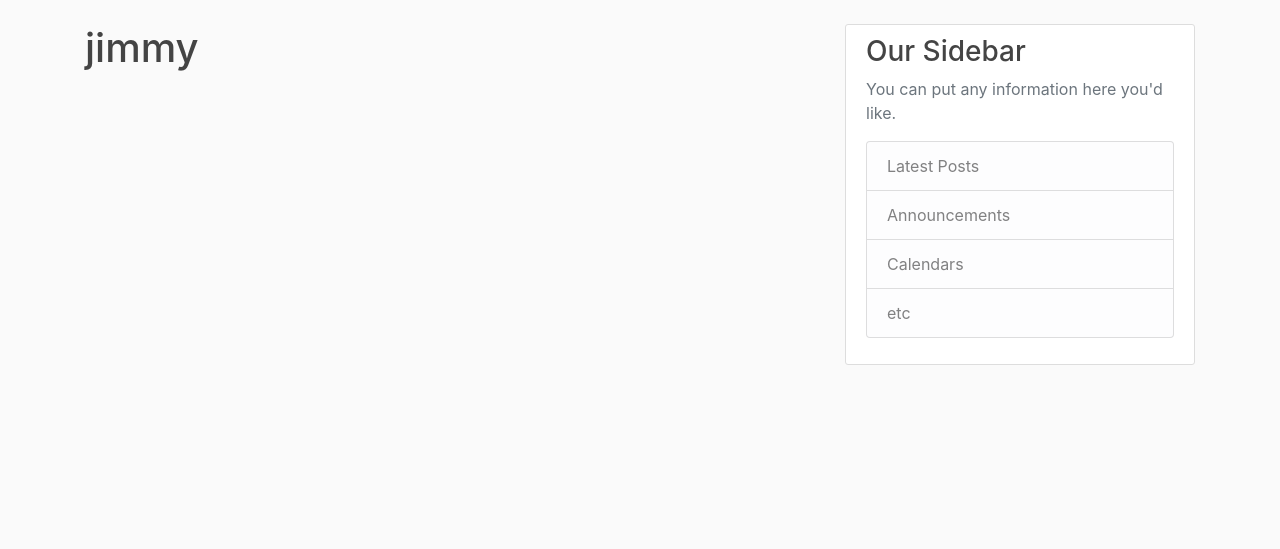
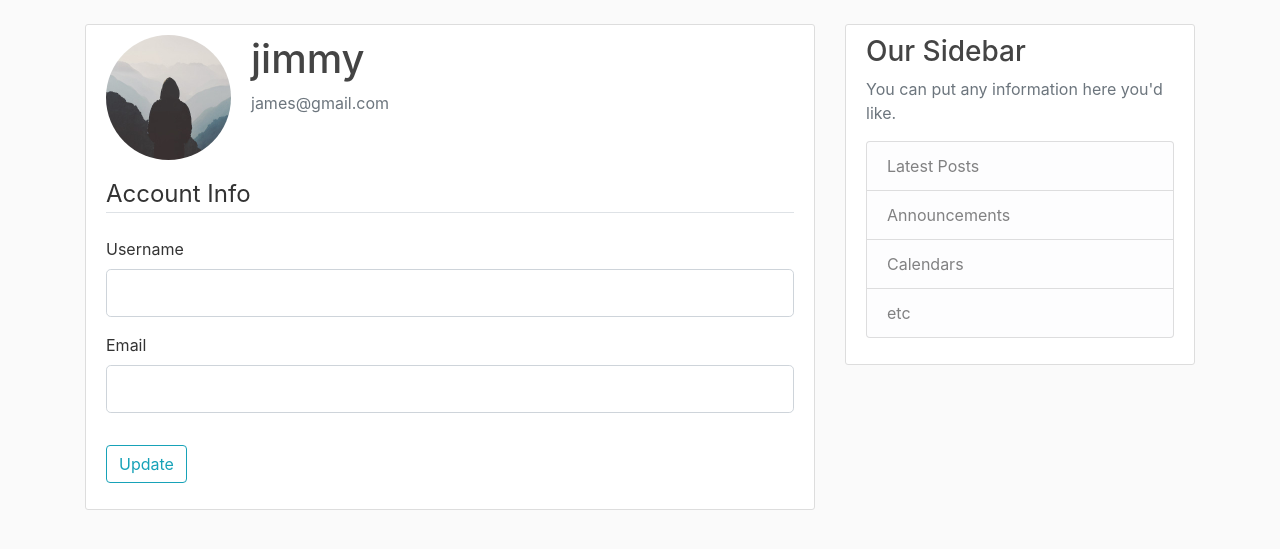
Before and after one commit to jimmy-oss/one-minute-pitch, a Flask app: page /account in a window 1280 px wide. Shown: the part 56-605 px from the top of the page. Run offline with Flask 2, Linux system fonts and the light colour scheme; a user stored in the database is signed in; some libraries are stand-ins or nearby versions.

Commit message:
updating user profile pics

```diff
--- a/app/forms.py
+++ b/app/forms.py
@@ -1,4 +1,5 @@
 from flask_wtf import FlaskForm
+from flask_login import current_user
 from wtforms import StringField, PasswordField, SubmitField, BooleanField
 from wtforms.validators import DataRequired, Length, Email, EqualTo,ValidationError
 from app.models import User
@@ -14,11 +15,13 @@ class RegistrationForm(FlaskForm):
                                      validators=[DataRequired(), EqualTo('password')])
     submit = SubmitField('Sign Up')
     def validate_username(self,username):
+         if username.data !=  current_user.username:
            user = User.query.filter_by(username=username.data).first()
            if user:
                raise ValueError('That Username is Taken. Please choose a different one ')
 
     def validate_email(self,email):
+        if email.data !=  current_user.email:
            user = User.query.filter_by(email=email.data).first()
            if user:
                raise ValueError('That Email is Taken. Please choose a different one ')
@@ -31,3 +34,19 @@ class LoginForm(FlaskForm):
     password = PasswordField('Password', validators=[DataRequired()])
     remember = BooleanField('Remember Me')
     submit = SubmitField('Login')
+
+class UpdateAccountForm(FlaskForm):
+    username = StringField('Username',
+                           validators=[DataRequired(), Length(min=2, max=20)])
+    email = StringField('Email',
+                        validators=[DataRequired(), Email()])
+    submit = SubmitField('Update')
+    def validate_username(self,username):
+           user = User.query.filter_by(username=username.data).first()
+           if user:
+               raise ValueError('That Username is Taken. Please choose a different one ')
+
+    def validate_email(self,email):
+           user = User.query.filter_by(email=email.data).first()
+           if user:
+               raise ValueError('That Email is Taken. Please choose a different one ')
--- a/app/routes.py
+++ b/app/routes.py
@@ -1,6 +1,7 @@
+from email.mime import image
 from flask import render_template, url_for, flash, redirect, request
 from app import app, db, bcrypt
-from app.forms import RegistrationForm, LoginForm
+from app.forms import RegistrationForm, LoginForm,UpdateAccountForm
 from app.models import User, Post
 from flask_login import login_user, current_user, logout_user, login_required
 
@@ -72,4 +73,6 @@ def logout():
 @app.route("/account")
 @login_required
 def account():
-    return render_template('account.html', title='Account')
+    form = UpdateAccountForm()
+    image_file = url_for('static',filename='profile_pics/' + current_user.image_file)
+    return render_template('account.html', title='Account', image_file = image_file,form=form)
--- a/app/templates/account.html
+++ b/app/templates/account.html
@@ -1,4 +1,48 @@
 {% extends "layout.html" %}
 {% block content %}
-    <h1>{{ current_user.username }}</h1>
+    <div class="content-section">
+      <div class="media">
+        <img class="rounded-circle account-img" src="{{ image_file }}">
+        <div class="media-body">
+          <h2 class="account-heading">{{ current_user.username }}</h2>
+          <p class="text-secondary">{{ current_user.email }}</p>
+        </div>
+      </div>
+        <form method="POST" action="">
+            {{ form.hidden_tag() }}
+            <fieldset class="form-group">
+                <legend class="border-bottom mb-4">Account Info</legend>
+                <div class="form-group">
+                    {{ form.username.label(class="form-control-label",autocomplete = "off" ) }}
+
+                    {% if form.username.errors %}
+                        {{ form.username(class="form-control form-control-lg is-invalid") }}
+                        <div class="invalid-feedback">
+                            {% for error in form.username.errors %}
+                                <span>{{ error }}</span>
+                            {% endfor %}
+                        </div>
+                    {% else %}
+                        {{ form.username(class="form-control form-control-lg",autocomplete = "off" ) }}
+                    {% endif %}
+                </div>
+                <div class="form-group">
+                    {{ form.email.label(class="form-control-label",autocomplete = "off" ) }}
+                    {% if form.email.errors %}
+                        {{ form.email(class="form-control form-control-lg is-invalid") }}
+                        <div class="invalid-feedback">
+                            {% for error in form.email.errors %}
+                                <span>{{ error }}</span>
+                            {% endfor %}
+                        </div>
+                    {% else %}
+                        {{ form.email(class="form-control form-control-lg",autocomplete = "off" ) }}
+                    {% endif %}
+                </div>
+            </fieldset>
+            <div class="form-group">
+                {{ form.submit(class="btn btn-outline-info") }}
+            </div>
+        </form>
+    </div>
 {% endblock content %}
```
Also changed, not shown: app/static/profile_pics/default.jpg (added), 2 other files.
